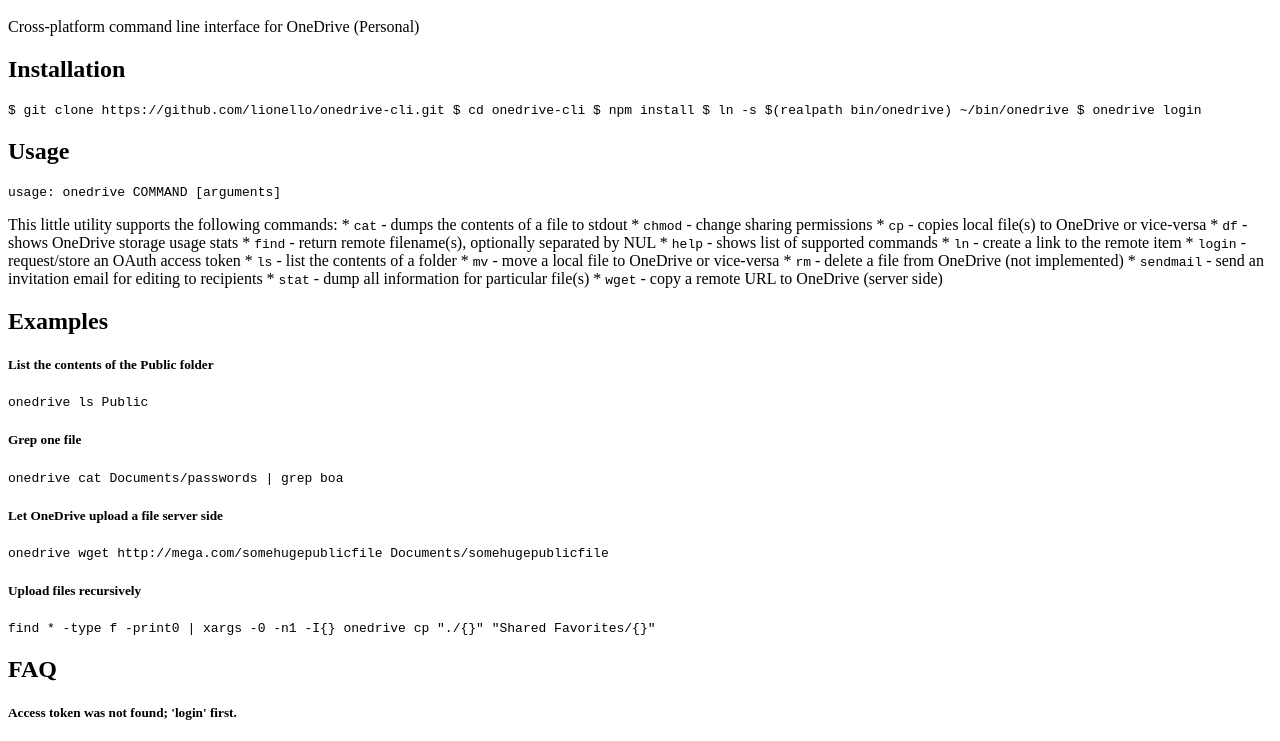
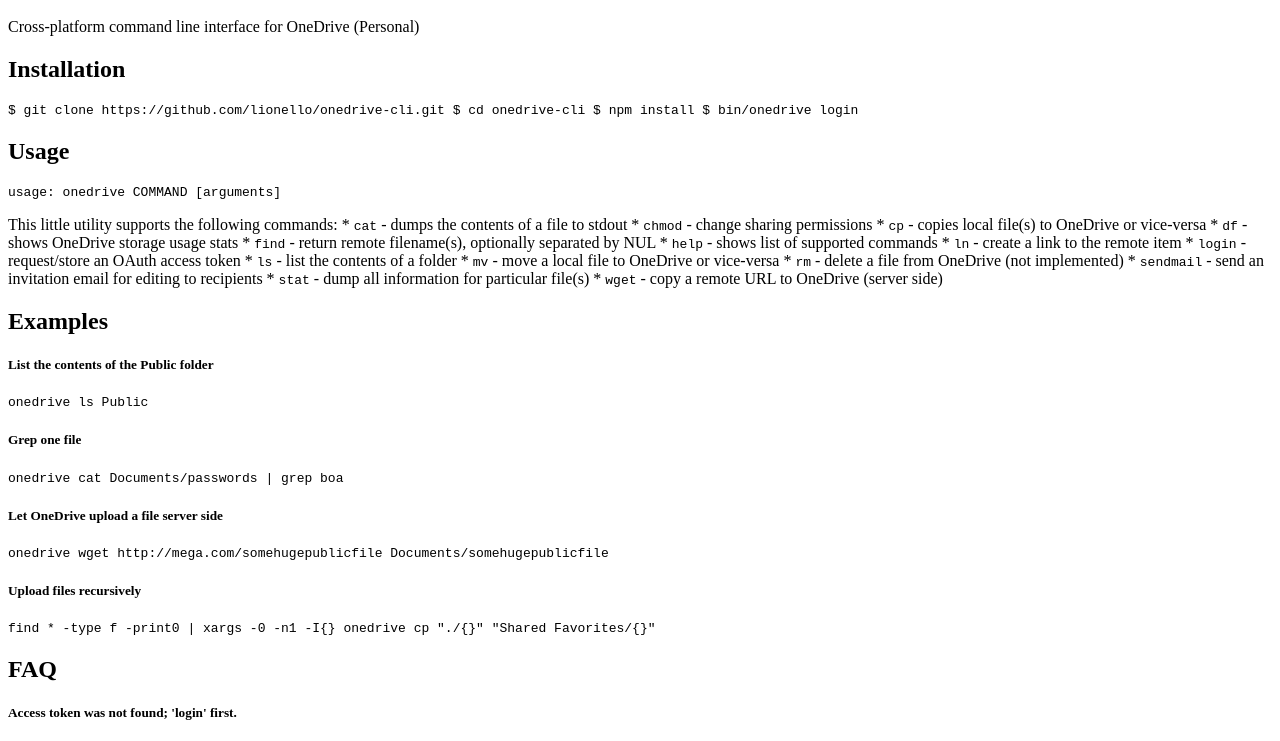
Before and after one commit to lionello/onedrive-cli, a website: page docs/index.html in a window 1280 px wide. Shown: the part 48-789 px from the top of the page. Drawn offline with Linux system fonts and the light colour scheme.

Commit message:
Rebuild docs

```diff
--- a/docs/index.html
+++ b/docs/index.html
@@ -8,8 +8,7 @@
 $ git clone https://github.com/lionello/onedrive-cli.git
 $ cd onedrive-cli
 $ npm install
-$ ln -s $(realpath bin/onedrive) ~/bin/onedrive
-$ onedrive login
+$ bin/onedrive login
 </code></p>
 
 <h2>Usage</h2>
```
